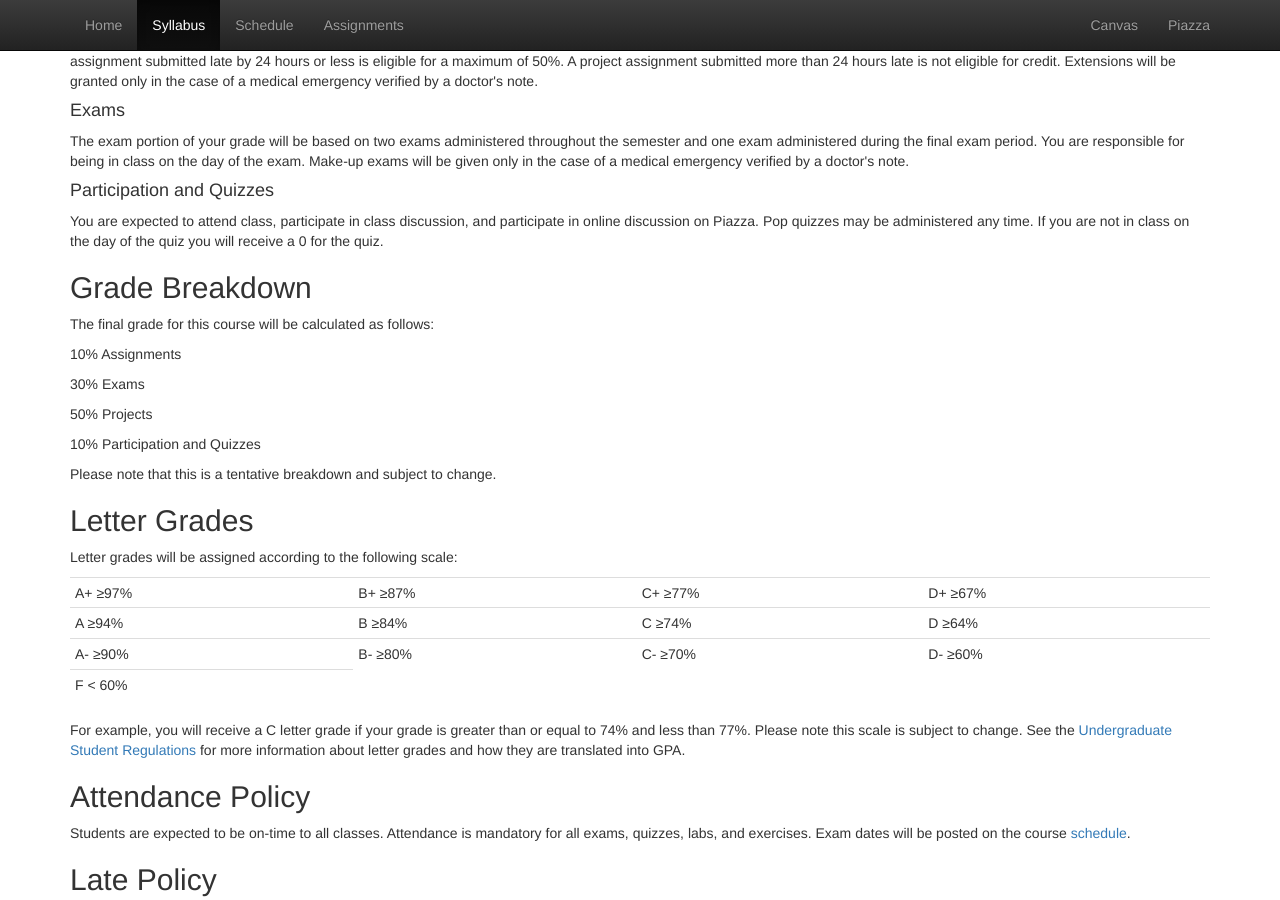
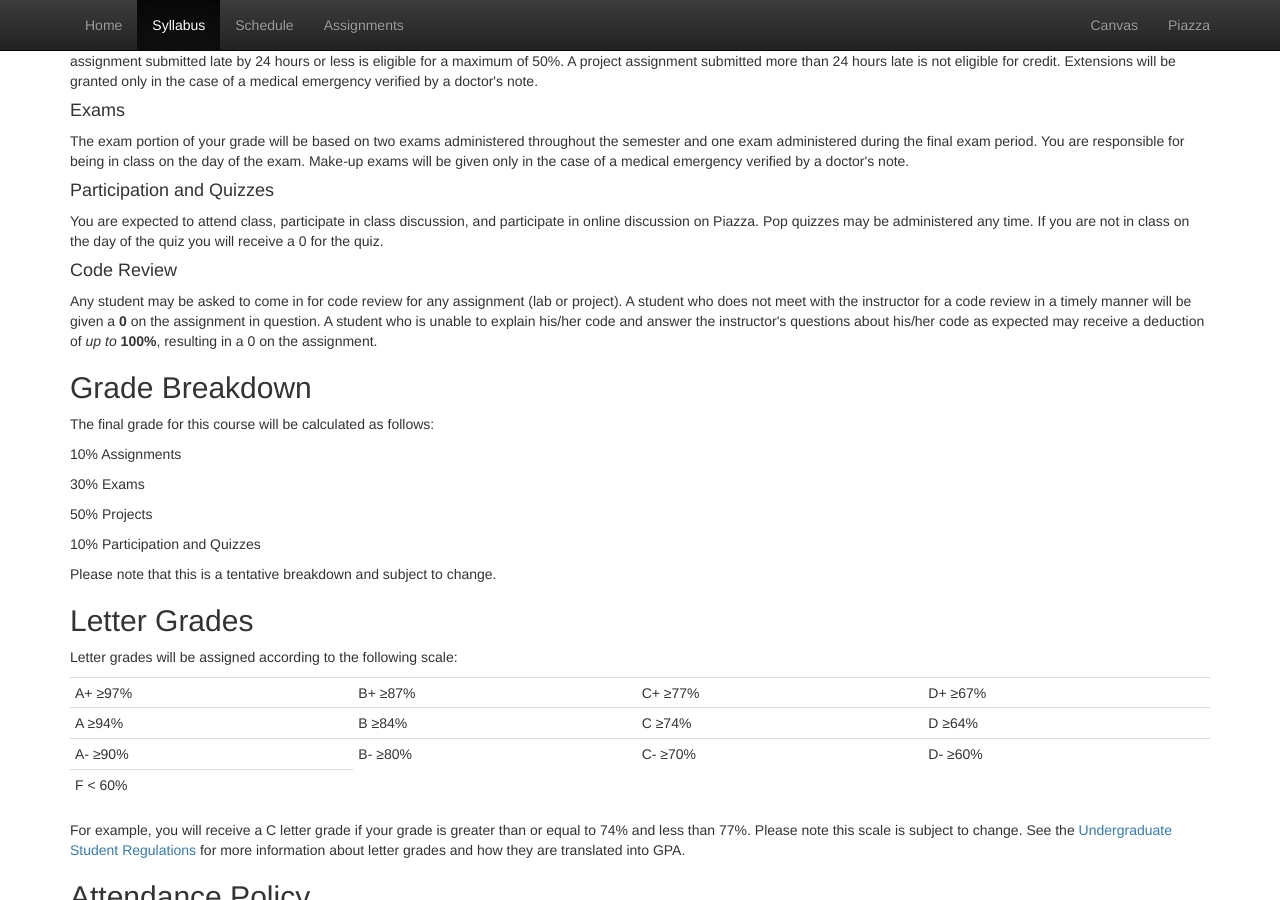
Before and after one commit to CS112-F16/cs112-f16.github.io, a Jekyll site: the page built from syllabus.html, in a window 1280 px wide and 900 px high, scrolled down 1462 px. Built offline with Jekyll 4.4.1, drawn with Linux system fonts in a browser that asks for light colours.

Commit message:
update with code review specifications

```diff
--- a/syllabus.html
+++ b/syllabus.html
@@ -81,7 +81,8 @@ title: Syllabus
 <h4>Participation and Quizzes</h4>
 <p>You are expected to attend class, participate in class discussion, and participate in online discussion on Piazza. Pop quizzes may be administered any time. If you are not in class on the day of the quiz you will receive a 0 for the quiz.</p>
 
-
+<h4>Code Review</h4>
+<p>Any student may be asked to come in for code review for any assignment (lab or project). A student who does not meet with the instructor for a code review in a timely manner will be given a <strong>0</strong> on the assignment in question. A student who is unable to explain his/her code and answer the instructor's questions about his/her code as expected may receive a deduction of <i>up to</i> <strong>100%</strong>, resulting in a 0 on the assignment.</p>
 
 <h2>Grade Breakdown</h2>
 
```
